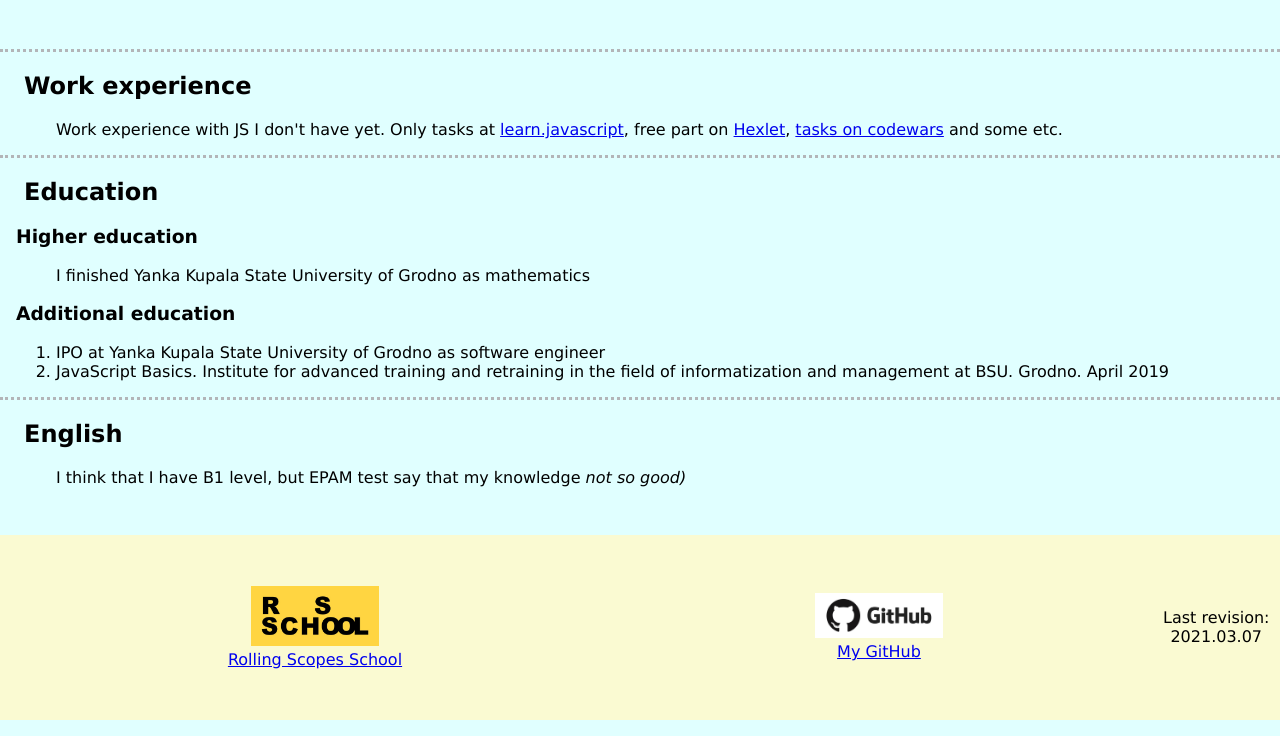
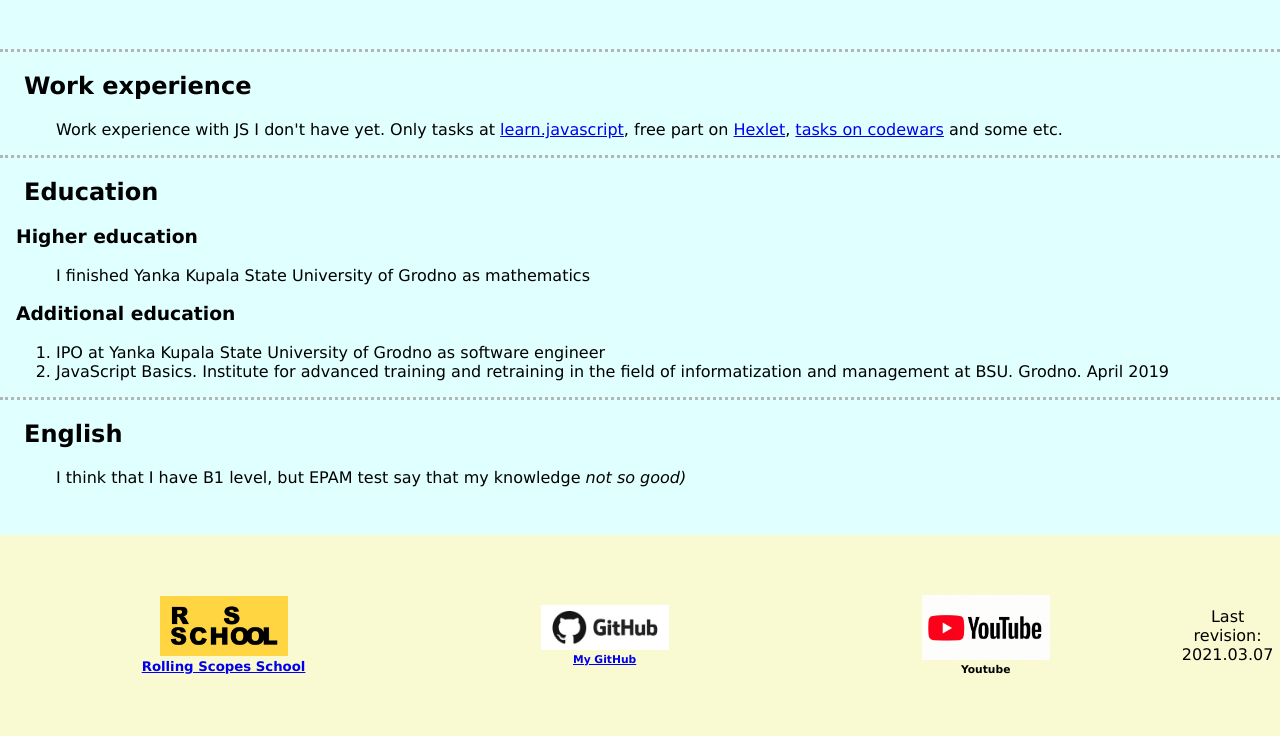
Before and after one commit to AS81/rsschool-cv, a plain HTML site: page index.html in a window 1280 px wide. Shown: the part 1021-1757 px from the top of the page. Drawn offline with Linux system fonts and the light colour scheme.

```diff
--- a/index.html
+++ b/index.html
@@ -93,20 +93,32 @@
       <table>
         <tr>
           <td>
+            <h5>
               <a href="https://rs.school/index.html">
                 <figure>
                   <img src="./img/rsschool.jpg">
                   <figcaption>Rolling Scopes School</figcaption>
                 </figure>
               </a>
+            </h5>
           </td>
           <td>
+            <h6>
               <a href="https://github.com/AS81">
                 <figure>
                   <img src="./img/github.jpg">
                   <figcaption>My GitHub</figcaption>
                 </figure>
               </a>
+            </h6>
+          </td>
+          <td>
+            <h6>
+              <figure>
+                <img src="./img/youtube.jpg" title="...ссылка на видео с самооценкой носит рекомендательный характер, его невыполнение не является поводом для снижения балла за таск..." alt="youtube">
+                <figcaption>Youtube</figcaption>
+              </figure>
+            </h6>
           </td>
           <td>
             <time>Last revision:<br><time>2021.03.07</time>
```
Lines whose indentation alone changed are shown as unchanged.
